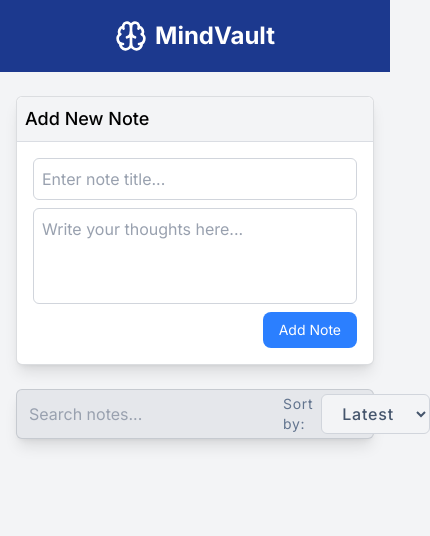
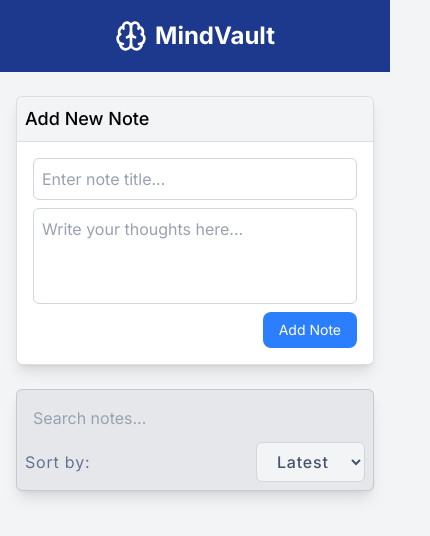
Before and after one commit to vktheja/Project-React-Tailwind-Mind-Vault, a React (Vite) app: page / in a window 390 px wide. Shown: the top 536 px of the page, 430 px wide, since content can reach past the window. Built offline with nearby package versions, Linux system fonts and the light colour scheme.

Commit message:
Search and Sort Bar Design responsive issue fixed

```diff
--- a/src/SearchAndSortBar/SearchAndSortBar.jsx
+++ b/src/SearchAndSortBar/SearchAndSortBar.jsx
@@ -1,22 +1,55 @@
 const SearchAndSortBar = () => {
   return (
-    <div className="flex justify-between space-x-3 max-w-3xl bg-gray-200 mx-4 md:mx-auto my-6 rounded-md shadow-lg shadow-black/10 border border-gray-600/20 p-1">
+    <div
+      className="
+        flex flex-col space-y-1 space-x-0
+        mds:flex-row mds:space-x-3 mds:space-y-0 mds:items-center
+        max-w-3xl bg-gray-200 mx-4 md:mx-auto my-6
+        rounded-md shadow-lg shadow-black/10
+        border border-gray-600/20 p-2
+      "
+    >
       <input
         type="text"
-        className="flex-1 p-2 text-slate-600 placeholder:text-gray-400 focus:outline-none focus:ring-0 focus:border focus:border-slate-400 rounded-lg"
+        className="
+          w-full mds:flex-1
+          p-2 text-slate-600
+          placeholder:text-gray-400
+          focus:outline-none focus:ring-0
+          focus:border focus:border-slate-400
+          rounded-lg
+        "
         placeholder="Search notes..."
       />
-      <div className="flex space-x-2 items-center">
+
+      <div
+        className="
+          flex items-center justify-between
+          mds:justify-start mds:gap-2
+        "
+      >
         <label
           htmlFor="sortNotes"
-          className="text-slate-500 tracking-wider md:tracking-widest text-sm"
+          className="
+            text-slate-500 text-md
+            tracking-wider md:tracking-widest
+          "
         >
           Sort by:
         </label>
+
         <select
           name="sortNotes"
           id="sortNotes"
-          className="bg-gray-100 text-slate-600 font-medium py-2 px-4 rounded-md focus:outline-none focus:ring-0 border border-gray-300 hover:border-slate-400 tracking-wider md:tracking-widest"
+          className="
+            bg-gray-100 text-slate-600 font-medium
+            py-2 px-4 rounded-md
+            border border-gray-300
+            hover:border-slate-400
+            focus:outline-none focus:ring-0
+            tracking-wider md:tracking-widest
+            transition-colors duration-200
+          "
         >
           <option value="latest">Latest</option>
           <option value="oldest">Oldest</option>
--- a/src/components/InputForm/InputForm.jsx
+++ b/src/components/InputForm/InputForm.jsx
@@ -22,7 +22,7 @@ const InputForm = (props) => {
 
   const textAreaClass = `${inputBaseClass} ${
     textAreaError ? errorClass : inputClass
-  } h-24 md:h-40 resize-none`;
+  } h-24 mds:h-40 resize-none`;
 
   const handleSubmit = (e) => {
     e.preventDefault();
```
Also changed, not shown: 1 other file (tests, documents, lock files or other folders).
